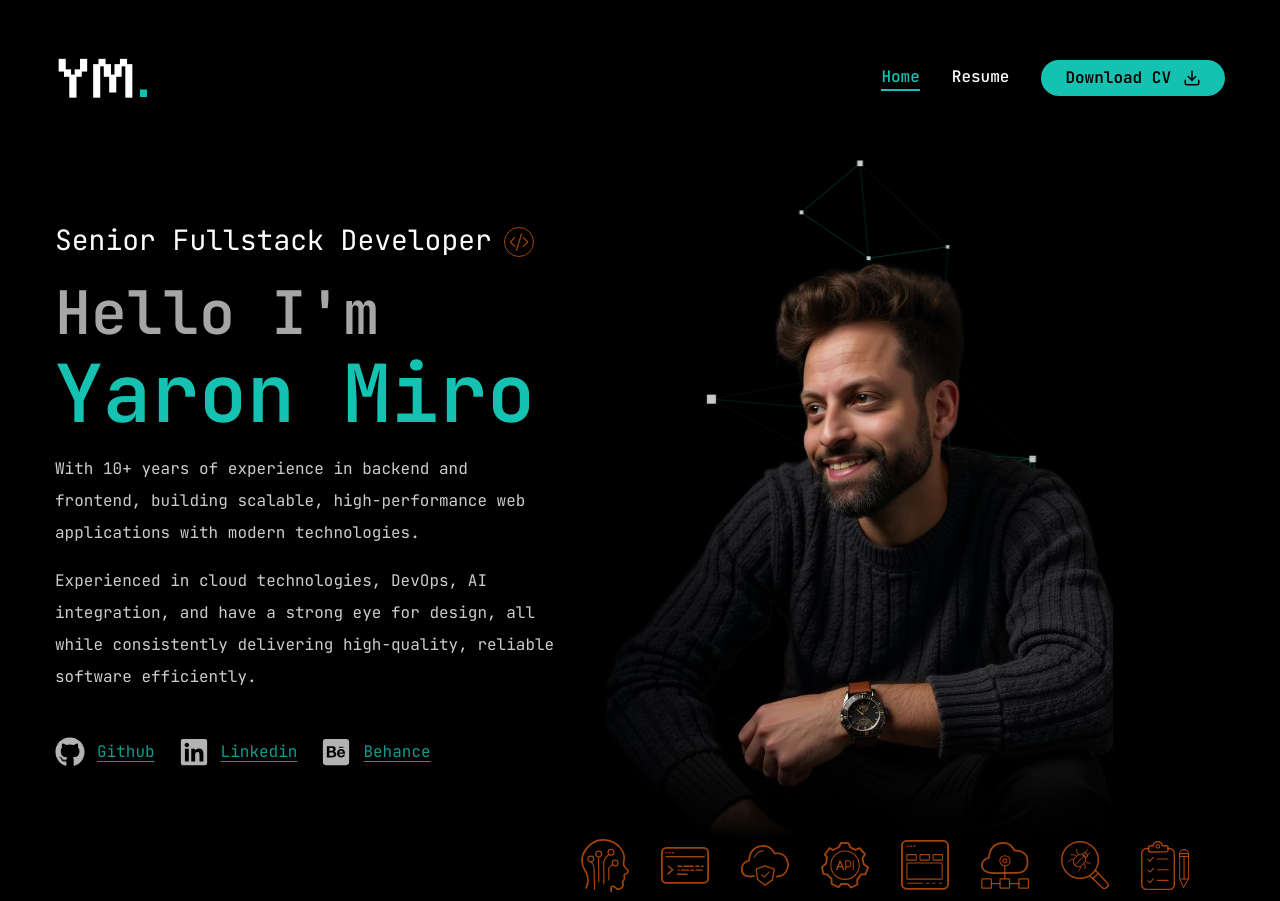
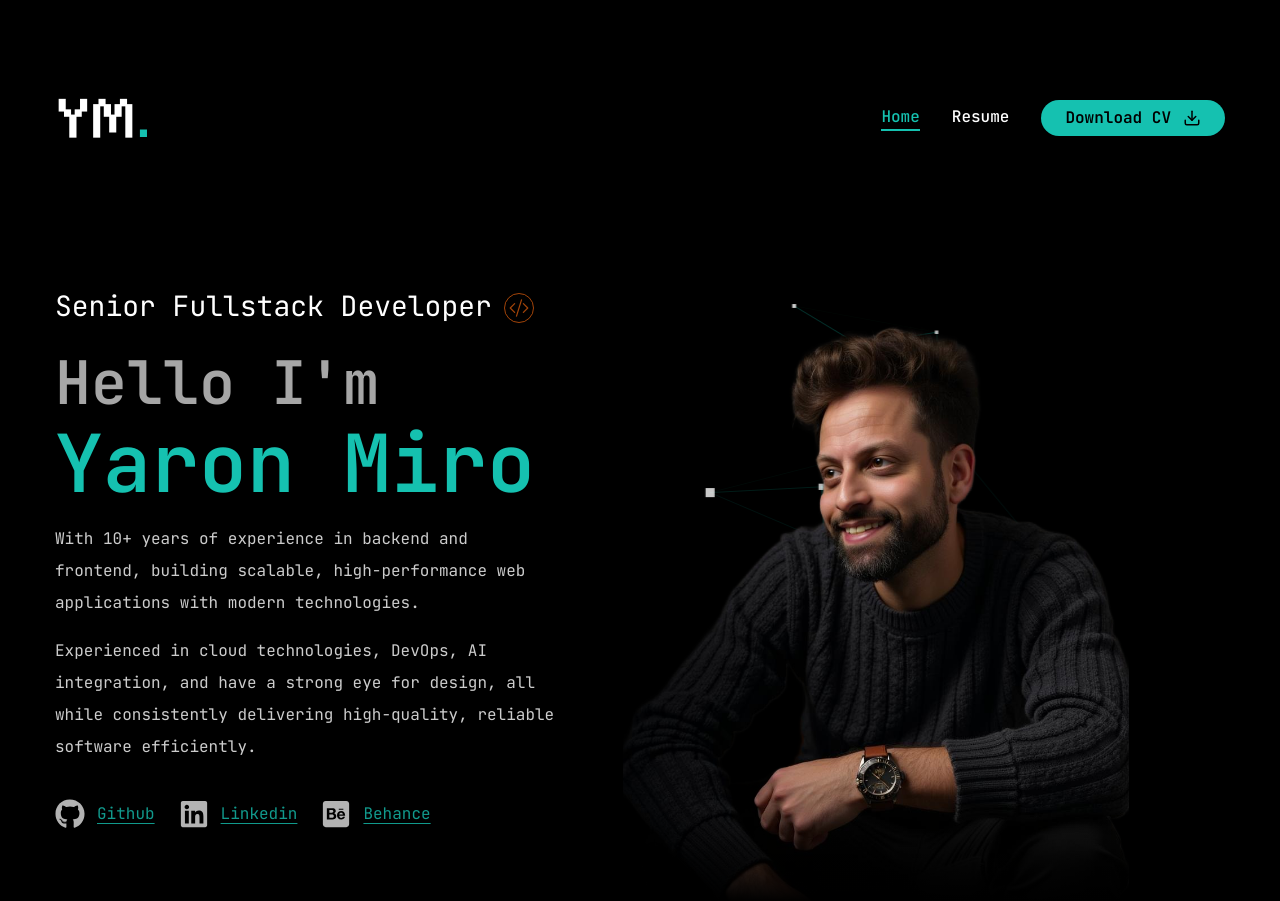
Before and after one commit to YaronMiro/ym-website, a Next.js app: page / in a window 1280 px wide. Shown: the top 901 px of the page. Built offline with nearby package versions, Linux system fonts and the light colour scheme.

Commit message:
adding small style fixes

```diff
--- a/app/globals.css
+++ b/app/globals.css
@@ -143,7 +143,7 @@
   }
 
   .ym-icon {
-    @apply w-[3rem]
+    @apply w-[3.2rem]
   }
 
   .bottom-bg-fade {
--- a/app/page.tsx
+++ b/app/page.tsx
@@ -16,13 +16,13 @@ const Home: React.FC = () => {
     <>
       <section className="h-full">
         <div className="container mx-auto h-full">
-          <div className="relative flex flex-col xl:flex-row items-center justify-between xl:pt-8">
+          <div className="relative flex flex-col xl:flex-row items-center justify-between">
             <div className="text-center xl:text-left bg-primary">
               <div className="flex align-center leading-[25px] gap-3">
                 <span className="text-[28px]">Senior Fullstack Developer</span>
                 <BsCodeSlash role="img" aria-label="developer icon" className="inline rounded-full p-[4px] w-[30px] h-[30px] border border-secondary/70 text-secondary/70" />
               </div>
-              <h1 className="h1 mb-4 mt-1">
+              <h1 className="h1 mb-4 mt-2">
                 <span className="text-6xl text-white/65"> Hello I&apos;m <br /> </span><span className="text-accent">Yaron Miro</span>
               </h1>
               <div className="max-w-[500px] mb-9 leading-8 text-white/80">
@@ -43,7 +43,7 @@ const Home: React.FC = () => {
                   <FiDownload className="text-xl" />
                 </Button>
                 <div className="mb-8">
-                  <Social className="flex xl:flex-row mt-2 gap-6" />
+                  <Social className="flex xl:flex-row gap-6" />
                 </div>
               </div>
             </div>
@@ -51,7 +51,7 @@ const Home: React.FC = () => {
               <ParticlesContainer className="absolute top-0 right-0 bottom-0  w-[55%] h-[85%] z-[-9999]" />
               <div className="relative">
                 <Image
-                  className="mr-28"
+                  className="mr-24"
                   src={heroImage}
                   height={650}
                   alt="Image of Yaron Miro"
@@ -73,7 +73,7 @@ const Home: React.FC = () => {
            </div>
           </div>
         </div>
-        <Separator className="w-[55%] mx-auto mt-10 bg-white/50" />
+        <Separator className="w-[75%] mx-auto mt-20 bg-white/30" />
       </section>
     </>
 
--- a/components/Header.tsx
+++ b/components/Header.tsx
@@ -10,7 +10,7 @@ import Logo from "@/components/Logo";
 
 const Header: React.FC = () => {
     return (
-        <header className="py-8 xl:py-12 text-white">
+        <header className="xl:mt-10 xl:mb-14 py-8 xl:py-12 text-white">
             <div className="container mx-auto flex justify-between items-center">
                <Logo className="text-6xl" />
 
```
